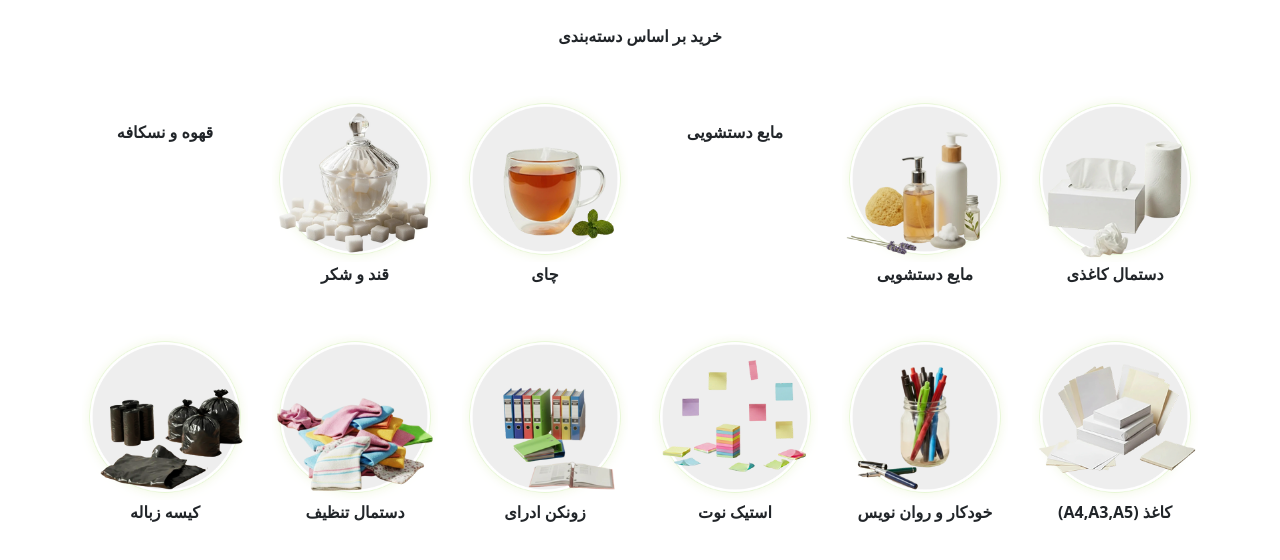
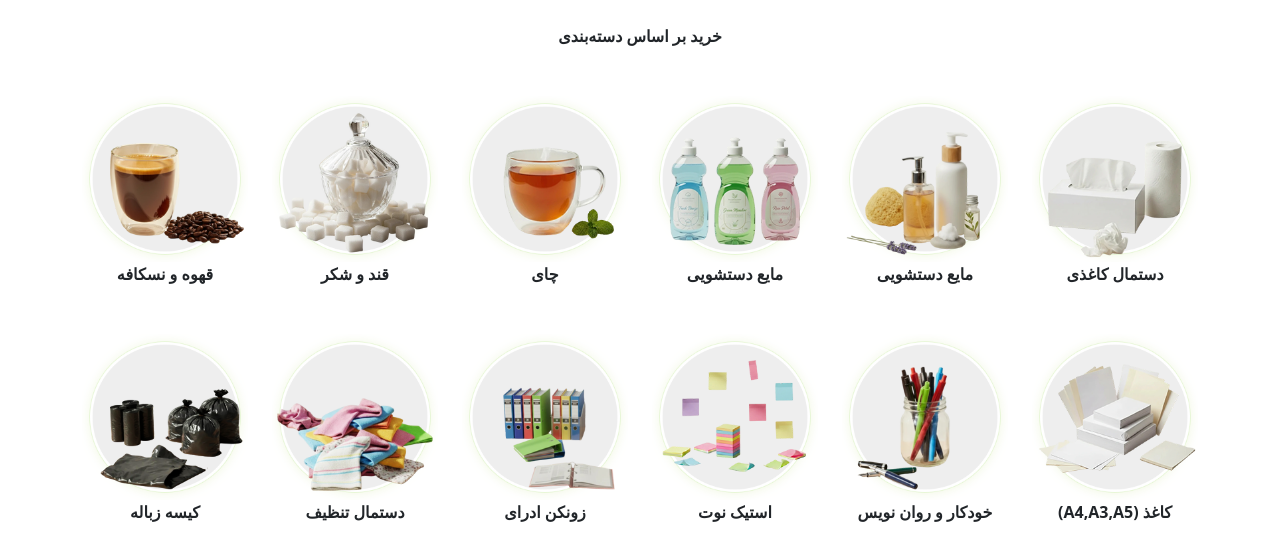
Before and after one commit to aminhadinezhad/bs-template-1, a website: page index.html in a window 1280 px wide. Drawn offline with nearby package versions, Linux system fonts and the light colour scheme.

Commit message:
update images

```diff
--- a/index.html
+++ b/index.html
@@ -44,7 +44,7 @@
         <div class="col-lg-2 col-md-3 col-4">
           <div class="category-item-box text-center">
             <a href="#" class="text-decoration-none">
-              <img class="img-fluid" src="assets/images/maye-zarf.png" alt="" />
+              <img class="img-fluid" src="assets/images/zarfshooi.png" alt="" />
               <span class="d-block text-dark fw-semibold">مایع دستشویی</span>
             </a>
           </div>
@@ -68,11 +68,7 @@
         <div class="col-lg-2 col-md-3 col-4">
           <div class="category-item-box text-center">
             <a href="#" class="text-decoration-none">
-              <img
-                class="img-fluid"
-                src="assets/images/ghahve-nescafe.png"
-                alt=""
-              />
+              <img class="img-fluid" src="assets/images/ghahve.png" alt="" />
               <span class="d-block text-dark fw-semibold">قهوه و نسکافه</span>
             </a>
           </div>
```
Also changed, not shown: assets/images/ghahve.png (added), assets/images/zarfshooi.png (added).
